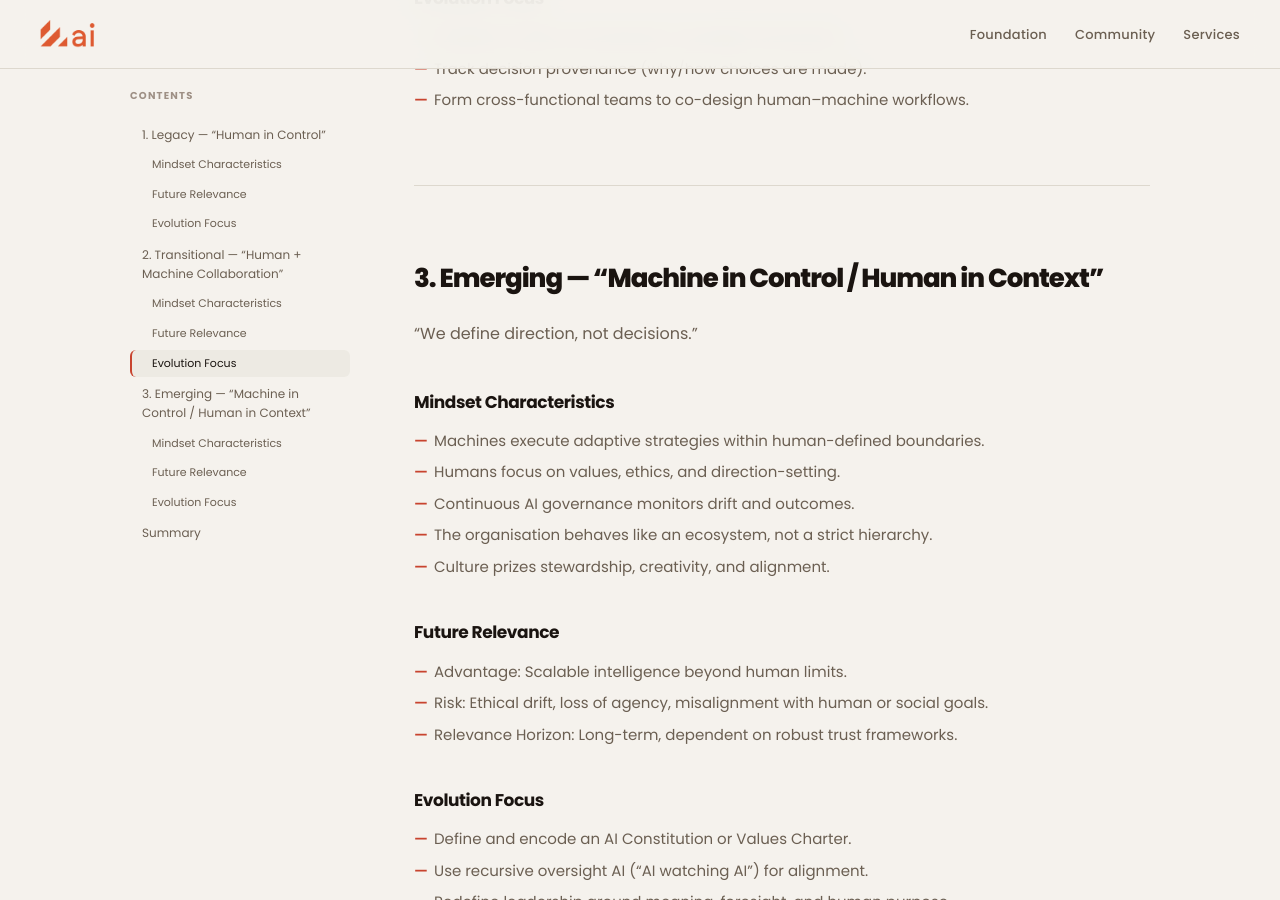
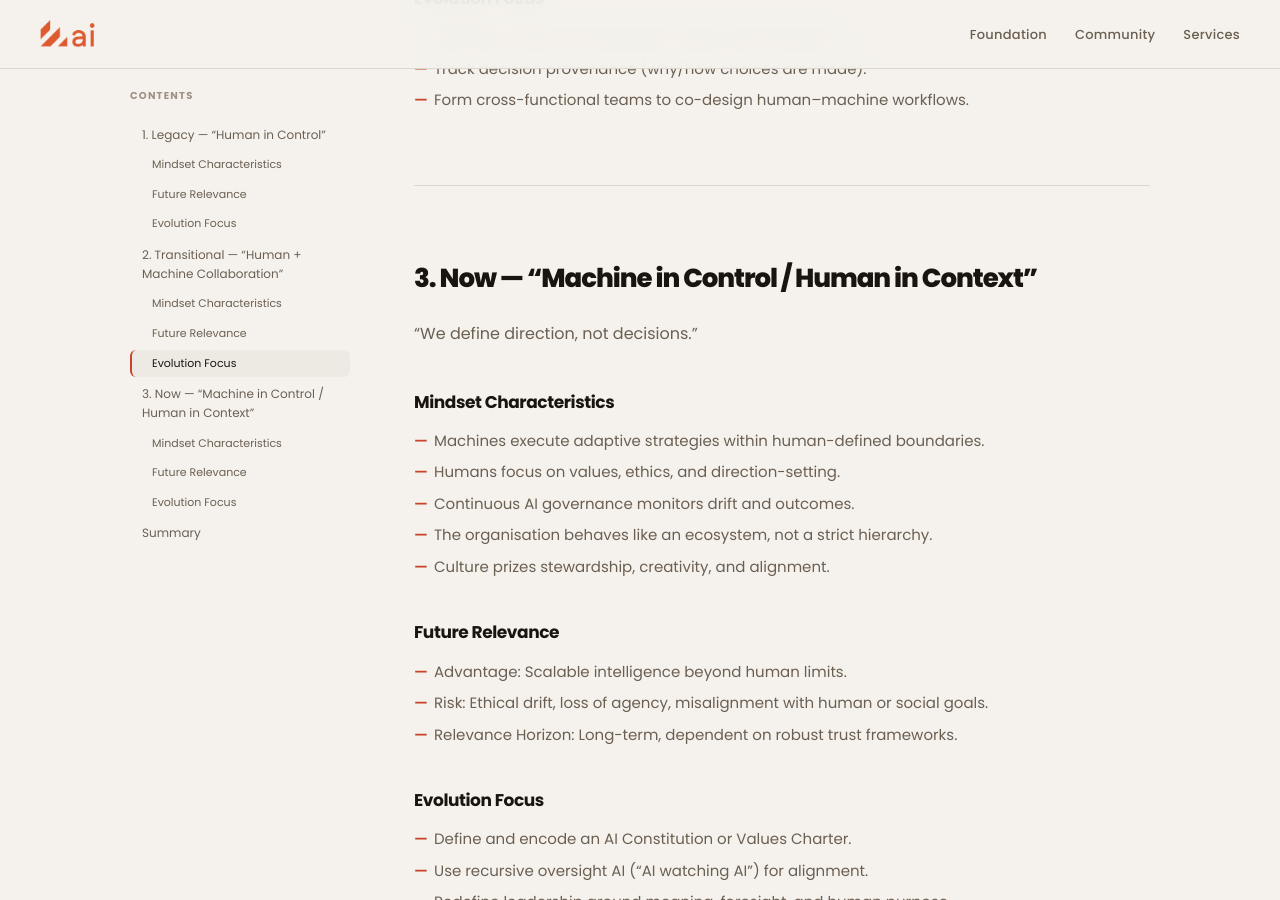
Before and after one commit to selfdriven-foundation/selfdriven-ai, a Jekyll site: the page built from docs/pages/situational-awareness-framework-organisations.md, in a window 1280 px wide and 900 px high, scrolled down 2116 px. Built offline with Jekyll 4.4.1, drawn with Linux system fonts in a browser that asks for light colours.

Commit message:
Update situational-awareness-framework-organisations.md

```diff
--- a/docs/pages/situational-awareness-framework-organisations.md
+++ b/docs/pages/situational-awareness-framework-organisations.md
@@ -30,8 +30,6 @@ permalink: /situational-awareness-framework/organisations/
 - Start data integration and cross-department collaboration.
 - Pilot decision-support AI to augment (not replace) human expertise.
 
-
-
 ## 2. Transitional — "Human + Machine Collaboration"
 "We decide with the machine, not just through it."
 
@@ -52,9 +50,7 @@ permalink: /situational-awareness-framework/organisations/
 - Track decision provenance (why/how choices are made).
 - Form cross-functional teams to co-design human–machine workflows.
 
-
-
-## 3. Emerging — "Machine in Control / Human in Context"
+## 3. Now — "Machine in Control / Human in Context"
 "We define direction, not decisions."
 
 ### Mindset Characteristics
```
